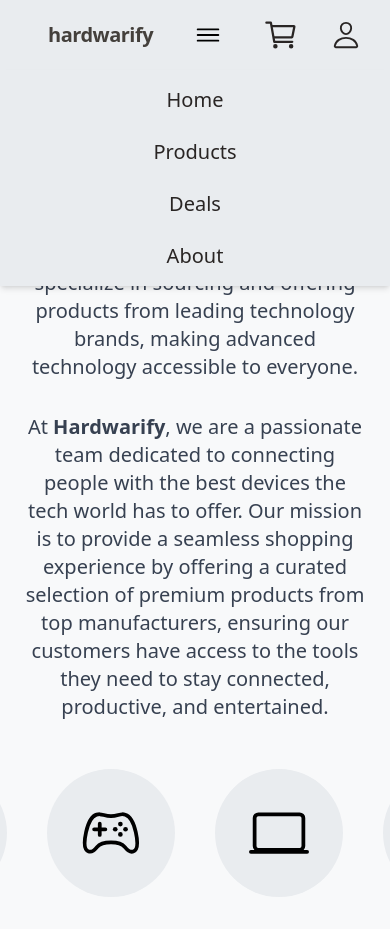
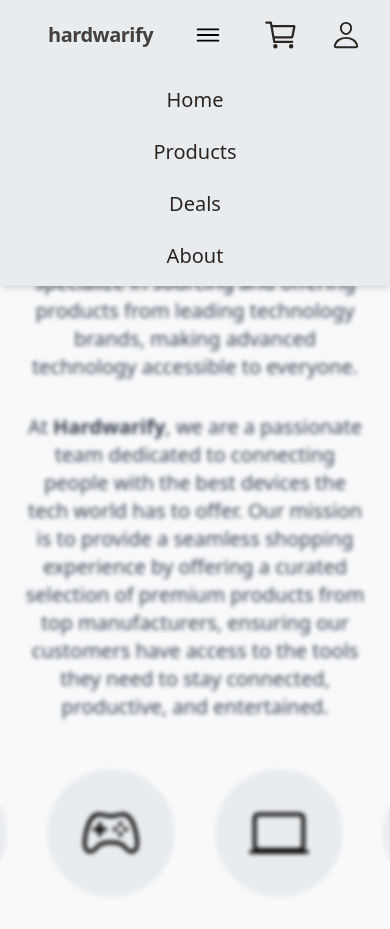
Before and after one commit to tojamrcel/hardwarify-project, a Next.js app: page /about in a window 390 px wide. Both pictures are taken after a click on the button 208 px from the left and 35 px from the top of the page. Shown: the top 929 px of the page. Built offline with nearby package versions, Linux system fonts and the light colour scheme.

Commit message:
style: add backdrop blur when menu is openjed

```diff
--- a/app/_components/Header.tsx
+++ b/app/_components/Header.tsx
@@ -97,7 +97,7 @@ function Header() {
       {isMenuOpen && (
         <div
           ref={overlay}
-          className="absolute z-[4] h-screen w-screen max-w-full lg:hidden"
+          className="absolute z-[4] h-screen w-screen max-w-full backdrop-blur-[2px] lg:hidden"
         ></div>
       )}
     </>
```
